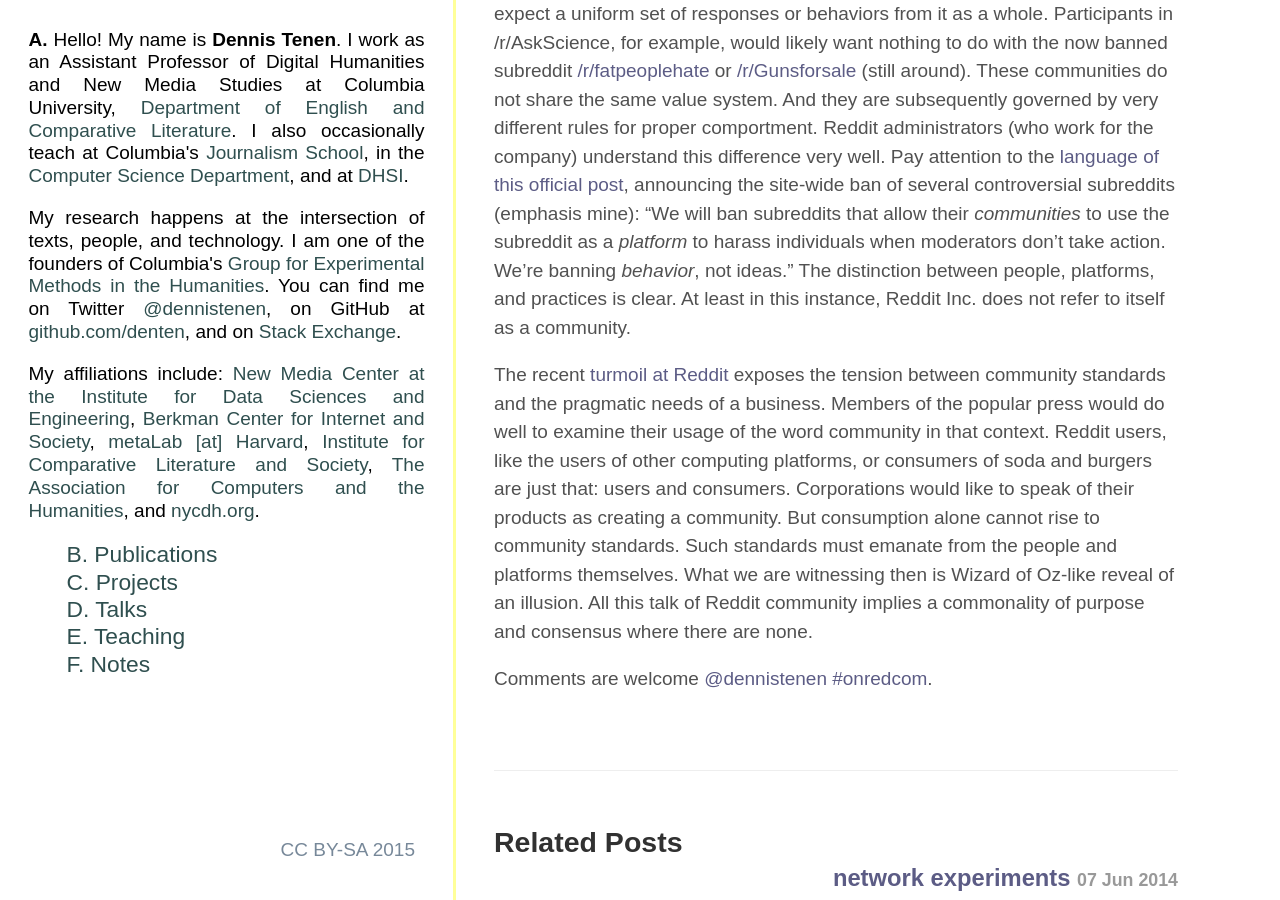
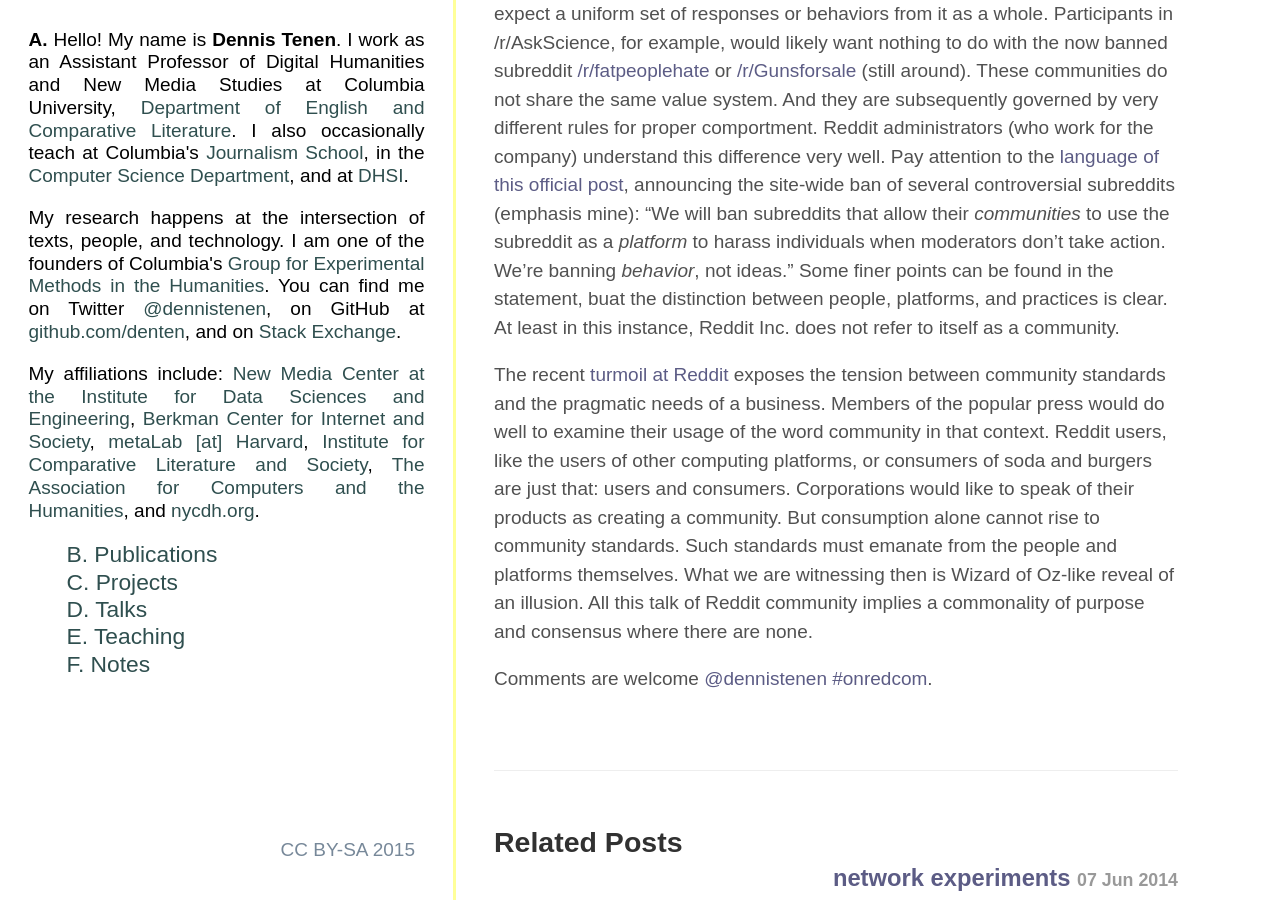
Before and after one commit to denten/denten.github.io, a Jekyll site: the page built from _posts/2015-07-29-reddit-community.md, in a window 1280 px wide and 900 px high, scrolled down 1482 px. Built offline with Jekyll 4.4.1, drawn with Linux system fonts in a browser that asks for light colours; some web fonts are replaced.

Commit message:
update links

```diff
--- a/_posts/2015-07-29-reddit-community.md
+++ b/_posts/2015-07-29-reddit-community.md
@@ -84,9 +84,10 @@
 announcing the site-wide ban of several controversial subreddits (emphasis
 mine): "We will ban subreddits that allow their *communities* to use the
 subreddit as a *platform* to harass individuals when moderators don't take
-action. We’re banning *behavior*, not ideas." The distinction between people,
-platforms, and practices is clear.  At least in this instance, Reddit Inc. does
-not refer to itself as a community.
+action. We’re banning *behavior*, not ideas." Some finer points can be found in
+the statement, buat the distinction between people, platforms, and practices is
+clear. At least in this instance, Reddit Inc. does not refer to itself as a
+community.
 
 The recent [turmoil at
 Reddit](https://hbr.org/2015/07/how-reddit-the-business-lost-touch-with-reddit-the-culture)
```
